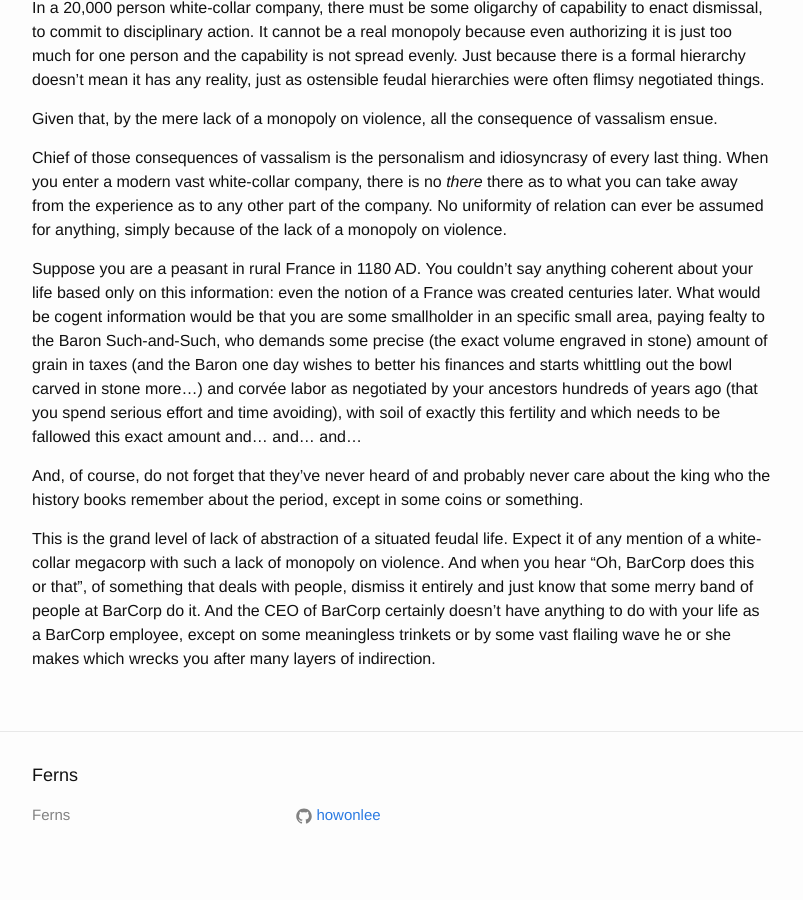
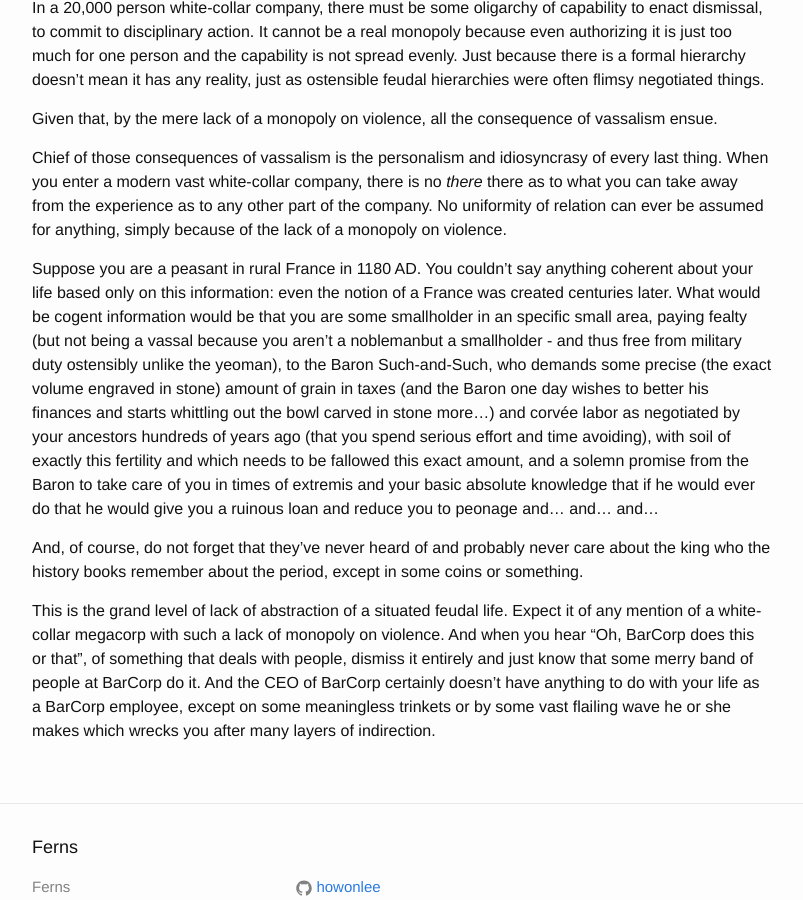
Before and after one commit to howonlee/howonlee.github.io, a Jekyll site: the page built from _posts/2023-01-18-Suzerainty%20In%20Megacorps.md, in a window 1280 px wide and 900 px high, scrolled down 858 px. Shown: the whole window, without its empty margins (238-1041 px from the left). Built offline with Jekyll 4.4.1, drawn with Linux system fonts in a browser that asks for light colours.

Commit message:
insane specificity

```diff
--- a/_posts/2023-01-18-Suzerainty%20In%20Megacorps.md
+++ b/_posts/2023-01-18-Suzerainty%20In%20Megacorps.md
@@ -21,7 +21,7 @@
 
 Chief of those consequences of vassalism is the personalism and idiosyncrasy of every last thing. When you enter a modern vast white-collar company, there is no _there_ there as to what you can take away from the experience as to any other part of the company. No uniformity of relation can ever be assumed for anything, simply because of the lack of a monopoly on violence.
 
-Suppose you are a peasant in rural France in 1180 AD. You couldn't say anything coherent about your life based only on this information: even the notion of a France was created centuries later. What would be cogent information would be that you are some smallholder in an specific small area, paying fealty to the Baron Such-and-Such, who demands some precise (the exact volume engraved in stone) amount of grain in taxes (and the Baron one day wishes to better his finances and starts whittling out the bowl carved in stone more...) and corvée labor as negotiated by your ancestors hundreds of years ago (that you spend serious effort and time avoiding), with soil of exactly this fertility and which needs to be fallowed this exact amount and... and... and...
+Suppose you are a peasant in rural France in 1180 AD. You couldn't say anything coherent about your life based only on this information: even the notion of a France was created centuries later. What would be cogent information would be that you are some smallholder in an specific small area, paying fealty (but not being a vassal because you aren't a noblemanbut a smallholder - and thus free from military duty ostensibly unlike the yeoman), to the Baron Such-and-Such, who demands some precise (the exact volume engraved in stone) amount of grain in taxes (and the Baron one day wishes to better his finances and starts whittling out the bowl carved in stone more...) and corvée labor as negotiated by your ancestors hundreds of years ago (that you spend serious effort and time avoiding), with soil of exactly this fertility and which needs to be fallowed this exact amount, and a solemn promise from the Baron to take care of you in times of extremis and your basic absolute knowledge that if he would ever do that he would give you a ruinous loan and reduce you to peonage and... and... and...
 
 And, of course, do not forget that they've never heard of and probably never care about the king who the history books remember about the period, except in some coins or something.
 
```
